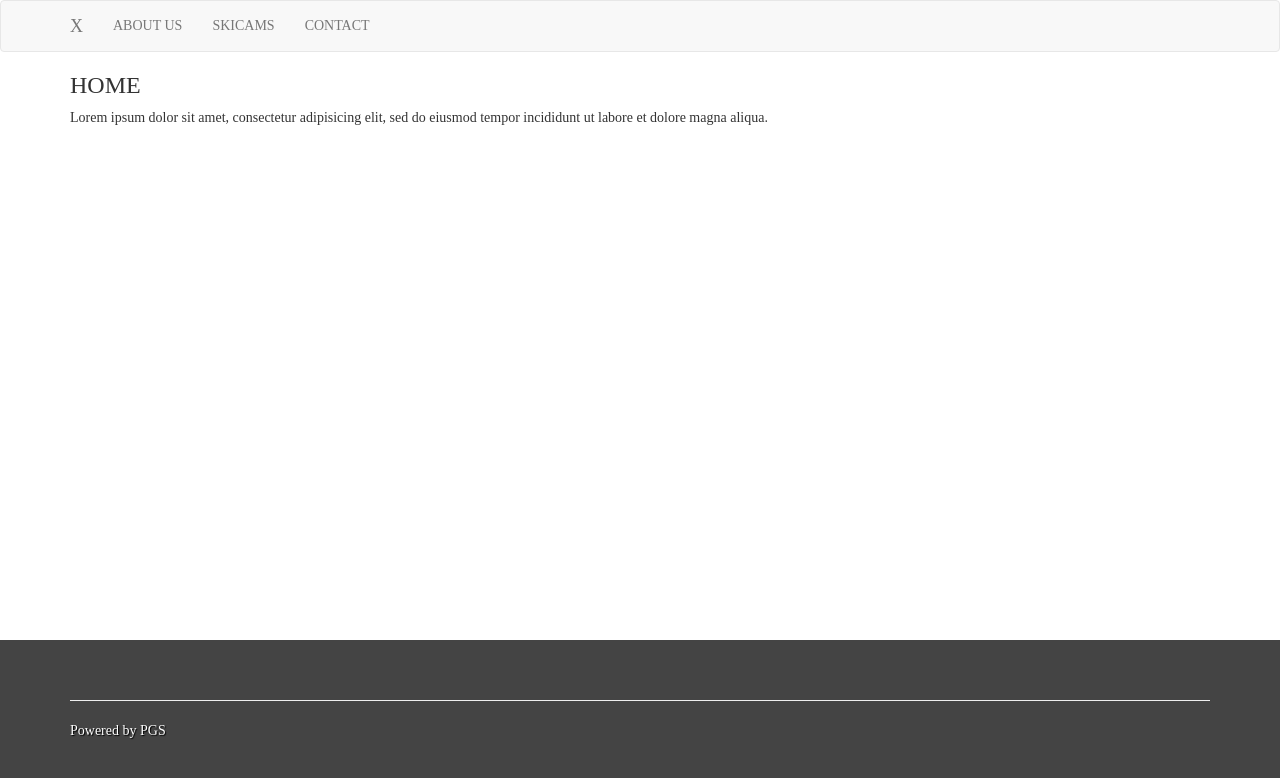
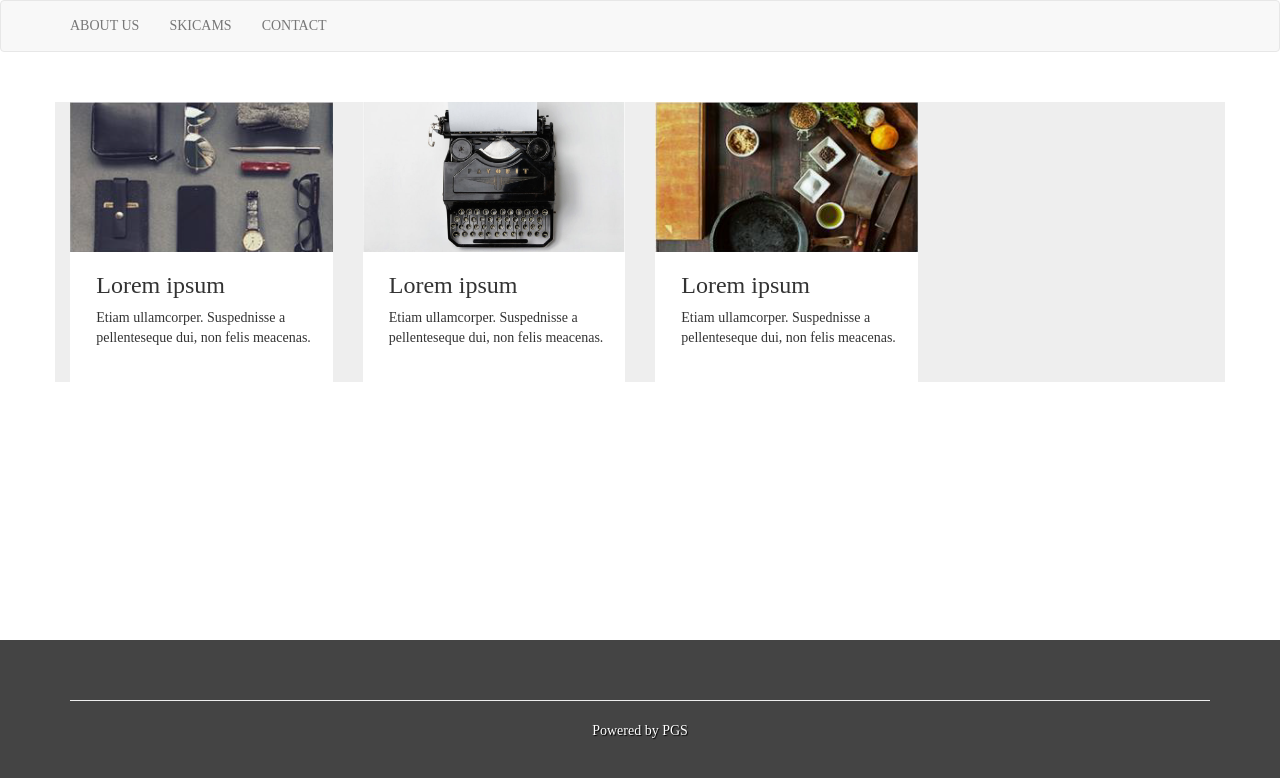
Before and after one commit to mrok5/codeschool, a website: page BootstrapPortfolioProject/src/index.html in a window 1280 px wide. Drawn offline with nearby package versions, Linux system fonts and the light colour scheme; files that its build step writes are made by us from their sources; no server answers.

Commit message:
end of the day
ddd

```diff
--- a/BootstrapPortfolioProject/src/index.html
+++ b/BootstrapPortfolioProject/src/index.html
@@ -24,11 +24,10 @@
          <span class="icon-bar"></span>
          <span class="icon-bar"></span>
        </button>
-                <a class="navbar-brand" href="#">X</a>
             </div>
 
             <!-- Collect the nav links, forms, and other content for toggling -->
-            <div class="collapse navbar-collapse" id="portfolio-collapse-menu">
+            <div class="collapse navbar-collapse" id="portfolio-collapse-menu" style="margin-left: -30px">
                 <ul class="nav navbar-nav">
                     <li><a data-toggle="tab" href="#home">ABOUT US</a></li>
                     <li><a data-toggle="tab" href="#menu1">SKICAMS</a></li>
@@ -44,14 +43,34 @@
     <div class="container">
         <div class="tab-content">
             <div id="home" class="tab-pane fade in active">
-                <h3>HOME</h3>
-                <p>Lorem ipsum dolor sit amet, consectetur adipisicing elit, sed do eiusmod tempor incididunt ut labore et dolore magna aliqua.</p>
+                <div class="row" style="background-color: #eee;">
+                    <div class="col-sm-3">
+                        <div class="box">
+                            <img src='img/about1.png' alt='1'>
+                            <h3>Lorem ipsum</h3>
+                            <p>Etiam ullamcorper. Suspednisse a pellenteseque dui, non felis meacenas.</p>
+                        </div>
+                    </div>
+                    <div class="col-sm-3 ">
+                        <div class="box">
+                            <img src='img/maszyna.jpg' alt='2'>
+                            <h3>Lorem ipsum</h3>
+                            <p>Etiam ullamcorper. Suspednisse a pellenteseque dui, non felis meacenas.</p>
+                        </div>
+                    </div>
+                    <div class="col-sm-3 ">
+                        <div class="box">
+                            <img src='img/about3.png' alt=' 3 '>
+                            <h3>Lorem ipsum</h3>
+                            <p>Etiam ullamcorper. Suspednisse a pellenteseque dui, non felis meacenas.</p>
+                        </div>
+                    </div>
+                </div>
             </div>
             <div id="menu1" class="tab-pane fade">
                 <div class="row">
                     <div class="col-sm-5 leftBox">
                     </div>
-                    <div class="col-sm-1" style="background-color:lavenderblush;">.col-sm-4</div>
                     <div class="col-sm-5 rightBox"></div>
                 </div>
 
@@ -91,8 +110,8 @@
     <script src="https://maxcdn.bootstrapcdn.com/bootstrap/3.3.7/js/bootstrap.min.js" integrity="sha384-Tc5IQib027qvyjSMfHjOMaLkfuWVxZxUPnCJA7l2mCWNIpG9mGCD8wGNIcPD7Txa" crossorigin="anonymous"></script>
     <script>
         $.ajax({
-            url: 'getData.php',
-            dataType: 'json',
+            url: 'getData.php ',
+            dataType: 'json ',
             success: function(data) {
                 console.log(data.body);
                 var camA1 = data.body[14].cams[57].url;
@@ -100,17 +119,17 @@
                 var camB1 = data.body[14].cams[57].url;
                 var camB2 = data.body[14].cams[57].url;
 
-                $(".leftBox").append("<img src=" + camA1 + " alt='cam A1' >");
-                $(".leftBox").append("<img src=" + camA2 + " alt='cam A2' >");
-                $(".rightBox").append("<img src=" + camB1 + " alt='cam B1' >");
-                $(".rightBox").append("<img src=" + camB2 + " alt='cam B2' >");
+                $(".leftBox").append("<img src=" + camA1 + " alt='cam A1 ' >");
+                $(".leftBox").append("<img src=" + camA2 + " alt='cam A2 ' >");
+                $(".rightBox").append("<img src=" + camB1 + " alt='cam B1 ' >");
+                $(".rightBox").append("<img src=" + camB2 + " alt='cam B2 ' >");
             },
             error: function(data) {
                 console.log("Error");
-                $(".leftBox").append("<img src='cross.png' alt='cam A1' >");
-                $(".leftBox").append("<img src='cross.png' alt='cam A2' >");
-                $(".rightBox").append("<img src='cross.png' alt = 'cam B1' > ");
-                $(".rightBox ").append("<img src='cross.png' alt='cam B2' >");
+                $(".leftBox").append("<img src='img/error.png ' alt='cam A1 ' >");
+                $(".leftBox").append("<img src='img/error.png ' alt='cam A2 ' >");
+                $(".rightBox").append("<img src='img/error.png ' alt = 'cam B1 ' > ");
+                $(".rightBox ").append("<img src='img/error.png ' alt='cam B2 ' >");
             }
         });
 
--- a/BootstrapPortfolioProject/src/main.css
+++ b/BootstrapPortfolioProject/src/main.css
@@ -23,17 +23,18 @@ button {
     height: 400px;
 }
 
-.leftBox {
-    background-color: red;
-}
+.leftBox {}
 
-.rightBox {
-    background-color: red;
-}
+.rightBox {}
 
 .leftBox img {
     width: 100%;
     height: 100%;
+}
+
+img {
+    width: 100%;
+    height: 150px;
 }
 
 .rightBox img {
@@ -45,11 +46,26 @@ button {
     margin-top: 100px;
 }
 
+
+.box {
+    background-color: white;
+    height: 280px;
+}
+
+.box p {
+    margin-left: 10%;
+}
+
+.box h3 {
+    margin-left: 10%;
+}
+
+
 /* NAVBAR
 -------------------------------------------------- */
 
 .navbar {
-    margin-bottom: 0;
+    margin-bottom: 50px;
 }
 
 /* CUSTOMIZED CAROUSEL
@@ -139,6 +155,7 @@ footer {
     color: white;
     text-shadow: 1px 1px 1px black;
     padding: 40px 0;
+    text-align: center;
 }
 
 /* RESPONSIVE CSS
```
Also changed, not shown: BootstrapPortfolioProject/src/810QO3mPVLL.jpg (added), BootstrapPortfolioProject/src/ab3.jpg (added), BootstrapPortfolioProject/src/about3.jpg (added), BootstrapPortfolioProject/src/flag.png (added), BootstrapPortfolioProject/src/img/about1.png (added), BootstrapPortfolioProject/src/img/about3.png (added), BootstrapPortfolioProject/src/img/error.png (added), BootstrapPortfolioProject/src/img/maszyna.jpg (added).
